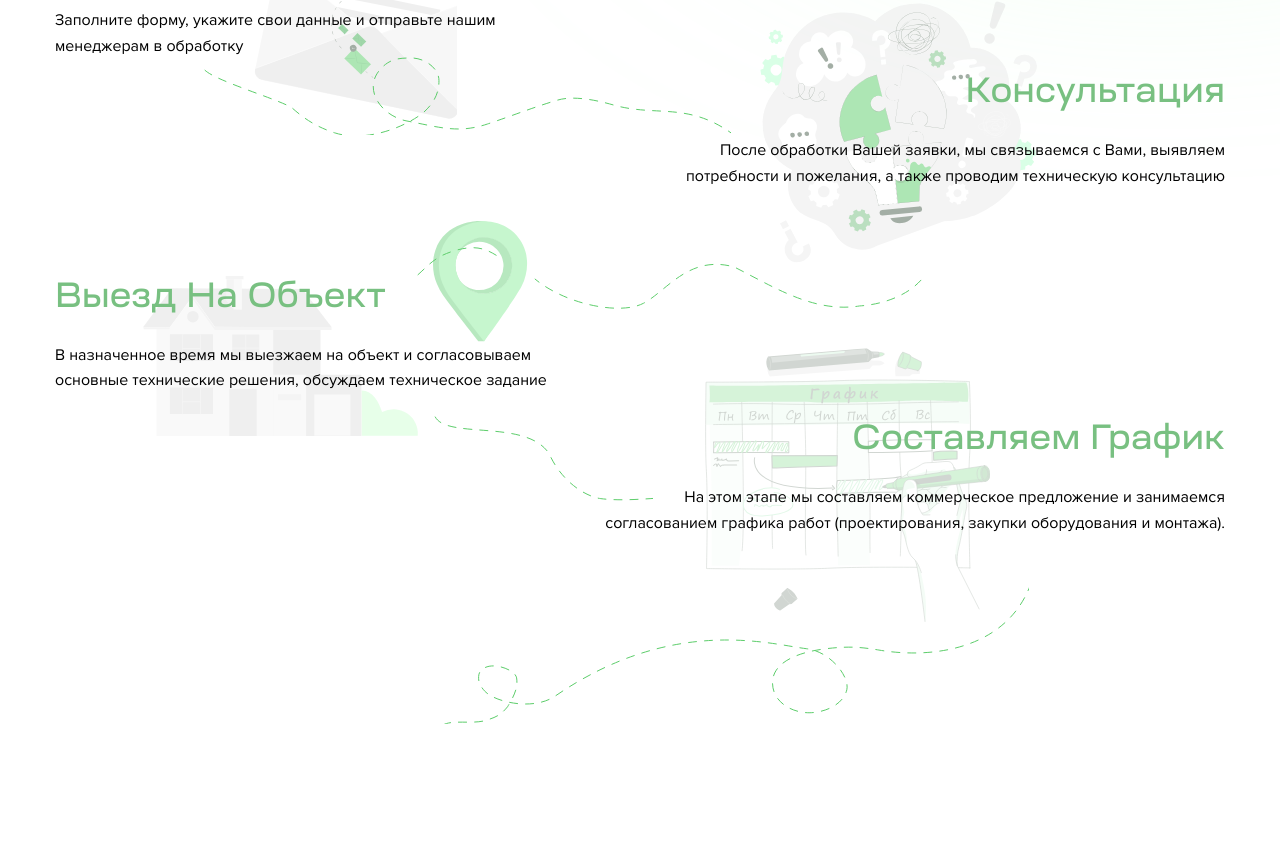
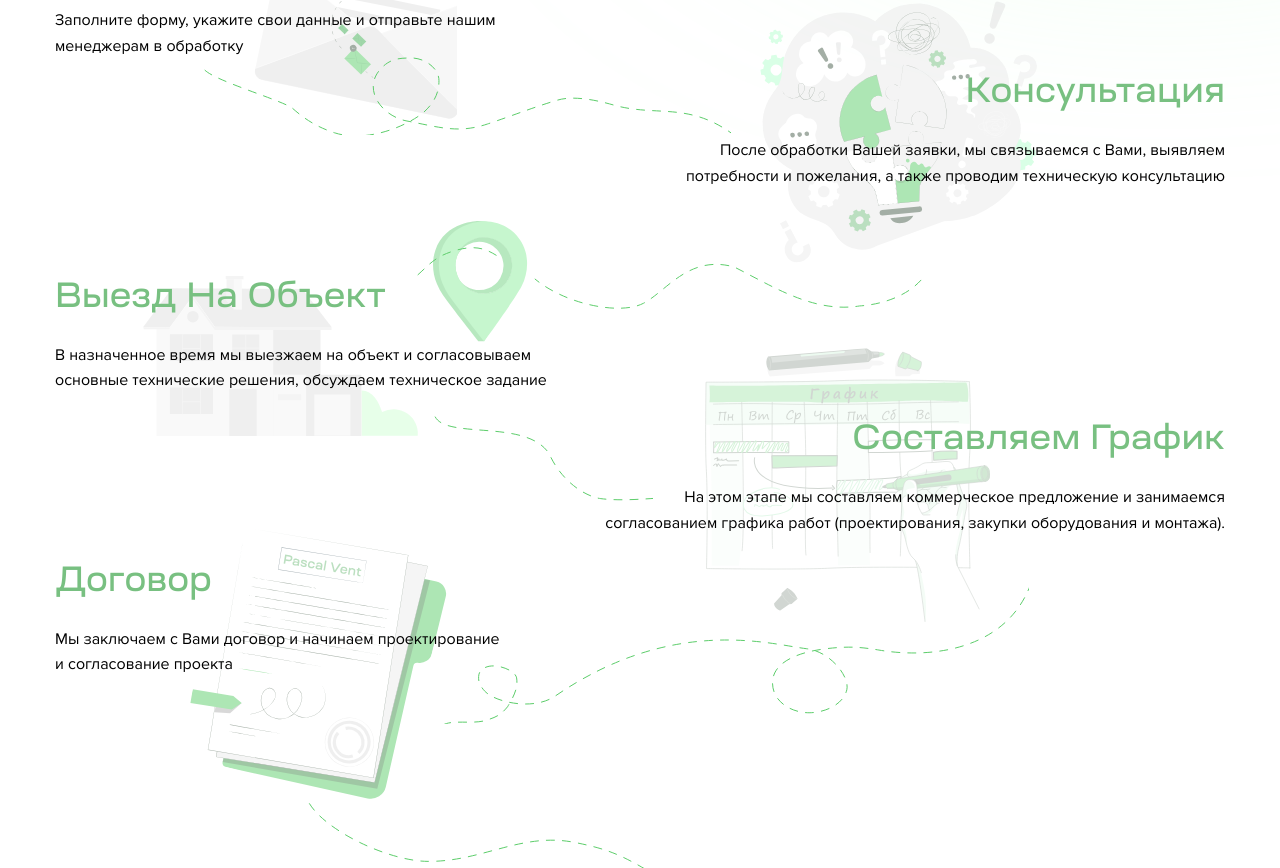
Before and after one commit to Lehano-A/fresh-air, a React (Create React App) app: page / in a window 1280 px wide. Shown: the part 4865-5733 px from the top of the page. Before the commit the page ends 5589 px from the top, so only its background shows below. Built offline with nearby package versions, Linux system fonts and the light colour scheme.

Commit message:
Добавляет компонент Contract

```diff
--- /dev/null
+++ b/src/components/Main/WorkScheme/Steps/Contract/Contract.tsx
@@ -0,0 +1,15 @@
+import React from 'react';
+
+function Contract() {
+  return (
+    <div className='work-scheme__step work-scheme__contract'>
+      <h3 className='work-scheme__subtitle'>Договор</h3>
+      <p className='work-scheme__text'>
+        Мы заключаем с Вами договор и начинаем проектирование и согласование
+        проекта
+      </p>
+    </div>
+  );
+}
+
+export default Contract;
--- a/src/components/Main/WorkScheme/Steps/Steps.tsx
+++ b/src/components/Main/WorkScheme/Steps/Steps.tsx
@@ -3,6 +3,7 @@ import ReceivingApplication from './ReceivingApplication/ReceivingApplication';
 import Consultation from './Consultation/Consultation';
 import VisitObject from './VisitObject/VisitObject';
 import Graphic from './Graphic/Graphic';
+import Contract from './Contract/Contract';
 
 function Steps() {
   return (
@@ -11,6 +12,7 @@ function Steps() {
       <Consultation />
       <VisitObject />
       <Graphic />
+      <Contract />
     </div>
   );
 }
--- a/src/scss/components/_work-scheme.scss
+++ b/src/scss/components/_work-scheme.scss
@@ -152,6 +152,7 @@
     text-align: end;
     margin-top: 75px;
 
+    /* календарь */
     &::before {
       content: '';
       position: absolute;
@@ -164,6 +165,7 @@
       opacity: 50%;
     }
 
+    /* путь-4 */
     &::after {
       content: '';
       position: absolute;
@@ -174,4 +176,34 @@
       background-image: url('../../images/Components/WorkScheme/pathes/path-4.svg');
     }
   }
+
+  &__contract {
+    grid-column: 1/7;
+    grid-row: 6/9;
+    width: 449px;
+    padding-top: 30px;
+
+    /* блокнот */
+    &::before {
+      content: '';
+      position: absolute;
+      top: -19px;
+      left: 120px;
+      width: 275px;
+      height: 290px;
+      background-image: url('../../images/Components/WorkScheme/notepad.svg');
+      z-index: -1;
+    }
+
+    /* путь-5 */
+    &::after {
+      content: '';
+      position: absolute;
+      bottom: -178px;
+      right: -140px;
+      width: 337px;
+      height: 68px;
+      background-image: url('../../images/Components/WorkScheme/pathes/path-5.svg');
+    }
+  }
 }
```
Also changed, not shown: src/images/Components/WorkScheme/pathes/path-6.svg (added).
